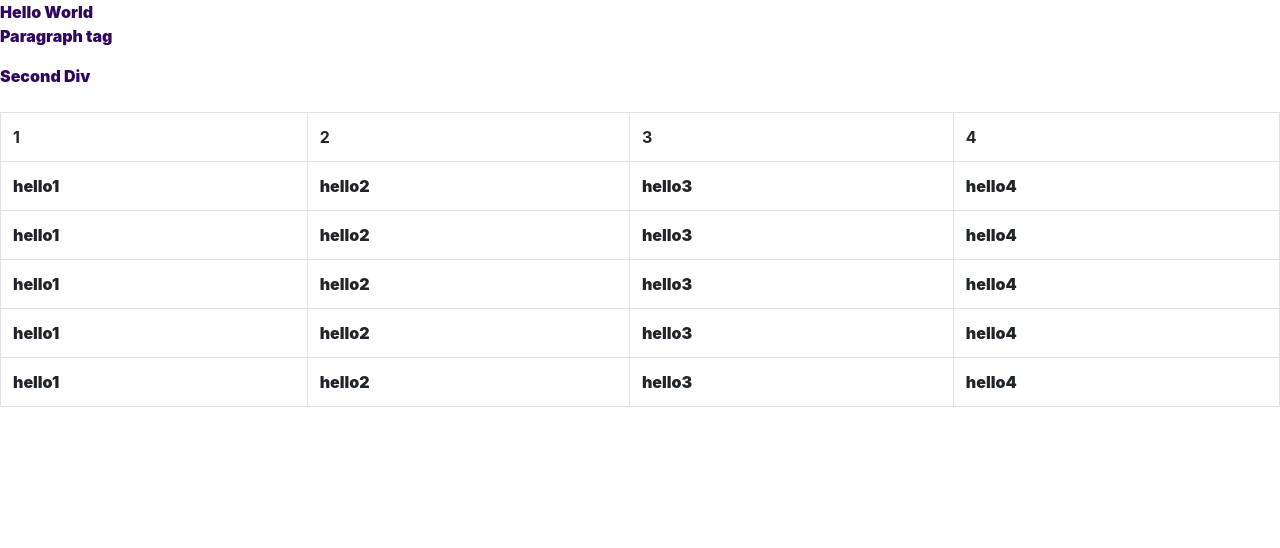
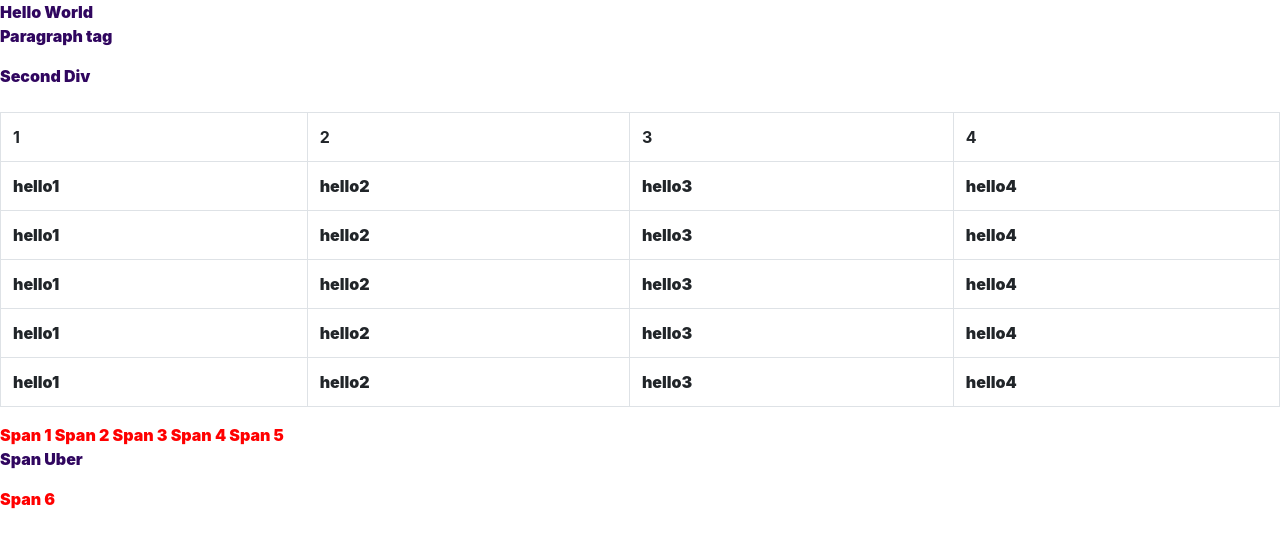
Before and after one commit to khudania/bascis_of_Ajax_and_Jquery, a plain HTML site: page index.html in a window 1280 px wide. Drawn offline with nearby package versions, Linux system fonts and the light colour scheme.

Commit message:
Targeting Child element using Jquery

```diff
--- a/index.html
+++ b/index.html
@@ -57,6 +57,19 @@
         </tr>
     </table>
 
+
+    <div>
+        <span>Span 1</span>
+        <span>Span 2</span>
+        <span>Span 3</span>
+        <span>Span 4</span>
+        <span>Span 5</span>
+        <div>
+            <p>Span Uber</p>
+        </div>
+    </div>
+    <div><span>Span 6</span></div>
+
     <script src="https://cdnjs.cloudflare.com/ajax/libs/jquery/3.4.1/jquery.min.js"></script>
     <script src="https://cdnjs.cloudflare.com/ajax/libs/popper.js/1.16.0/umd/popper.min.js"></script>
     <script src="https://cdnjs.cloudflare.com/ajax/libs/twitter-bootstrap/4.4.1/js/bootstrap.min.js"></script>
--- a/main.js
+++ b/main.js
@@ -40,4 +40,9 @@ $(document).ready(() => {
 
     // Selecting Element and Class
     $("p.classFirst").click(() => console.log("Class is clicked"))
+
+
+    //Children
+    $("div > Span").css("color", "red");
+
 });
```
